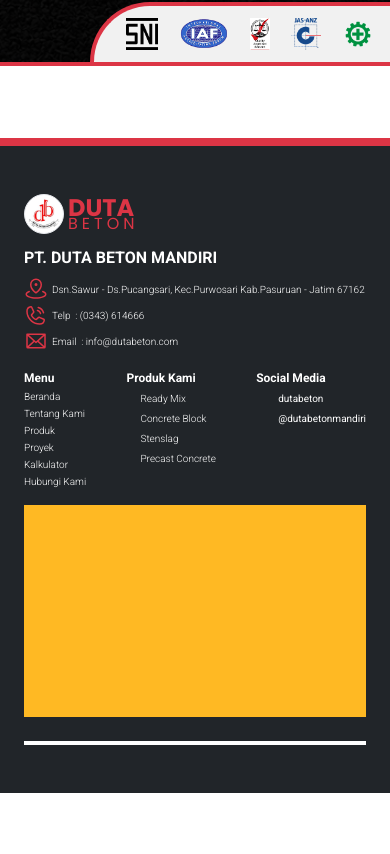
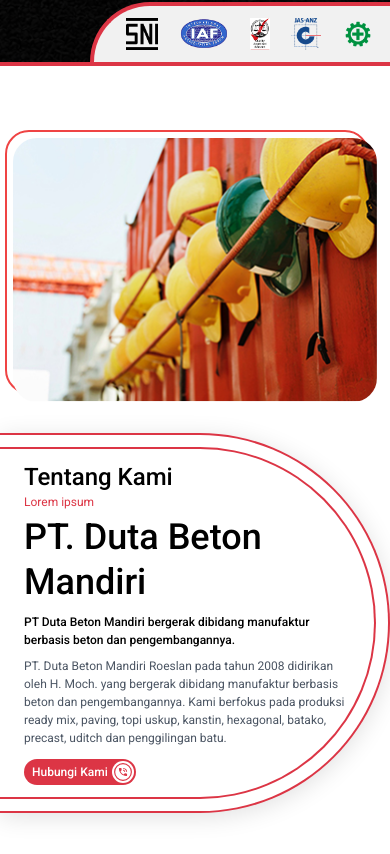
Before and after one commit to Faizululum/Duta-Beton-Website, a Next.js app: page /about in a window 390 px wide. Shown: the part 1210-2064 px from the top of the page. Before the commit the page ends 2003 px from the top, so only its background shows below. Built offline with nearby package versions, Linux system fonts and the light colour scheme; some icons are missing.

Commit message:
feat(about): create responsive about us section (#22)
* chore(layout): add new dynamic text layout

* feat(about): create responsive about us section

```diff
--- a/src/app/about/page.jsx
+++ b/src/app/about/page.jsx
@@ -1,4 +1,5 @@
 import AboutHero from "@/components/page/about/AboutHero";
+import AboutUsSection from "@/components/page/about/AboutUsSection";
 import DetailSection from "@/components/page/about/DetailSection";
 
 export default function AboutPage() {
@@ -6,6 +7,7 @@ export default function AboutPage() {
     <div>
       <AboutHero />
       <DetailSection />
+      <AboutUsSection />
     </div>
   );
 }
--- a/src/components/layout/TextLayout.jsx
+++ b/src/components/layout/TextLayout.jsx
@@ -14,13 +14,14 @@ export default function TitleLayout({ title, description, align = "center" }) {
   );
 }
 
-export function BodyLayout({ title, description }) {
+export function BodyLayout({ title, description, subtitle = "" }) {
   return (
     <div className="flex flex-col gap-thin-md md:gap-thin-lg">
       <h1 className="text-mob-h2 font-medium md:text-desk-h2">{title}</h1>
-      <p className="text-desc">
-        {description}
-      </p>
+      <h3 className="text-mob-tagline md:text-desk-tagline font-medium">
+        {subtitle}
+      </h3>
+      <p className="text-desc">{description}</p>
     </div>
   );
 }
--- /dev/null
+++ b/src/components/page/about/AboutUsSection.jsx
@@ -0,0 +1,40 @@
+import Button from "@/components/general/Button";
+import TitleLayout, { BodyLayout } from "@/components/layout/TextLayout";
+import CardImage from "@/components/ui/CardImage";
+import Link from "next/link";
+
+export default function AboutUsSection() {
+  return (
+    <div className="flex flex-col md:flex-row w-full md:pl-40 items-center justify-center md:justify-end gap-regular-lg mb-bold-3xl">
+      <div className="md:-mr-bold-4xl">
+        <CardImage src="/about.jpg" alt="about" align="left" />
+      </div>
+      <div className="w-full md:w-[1120px] bg-white border-2 md:border-4 border-l-0 md:border-r-0 p-thin-lg pl-0 md:pl-thin-lg md:pr-0 border-primary-red shadow-shadow-card-large rounded-full rounded-l-none md:rounded-l-full md:rounded-r-none">
+        <div className="flex flex-col w-full bg-white border-2 md:border-4 border-l-0 md:border-r-0 px-regular-lg md:pr-bold-4xl md:pl-[156px] py-thin-lg md:py-regular-lg gap-thin-lg md:gap-regular-lg border-primary-red rounded-full rounded-l-none md:rounded-l-full md:rounded-r-none">
+          <div className="flex flex-col gap-thin-sm">
+            <TitleLayout
+              title="Tentang Kami"
+              description="Lorem ipsum"
+              align="left"
+            />
+            <BodyLayout
+              title="PT. Duta Beton Mandiri"
+              subtitle="PT Duta Beton Mandiri bergerak dibidang manufaktur berbasis beton dan pengembangannya."
+              description="PT. Duta Beton Mandiri Roeslan pada tahun 2008 didirikan oleh H. Moch. yang bergerak dibidang manufaktur berbasis beton dan pengembangannya. Kami berfokus pada produksi ready mix, paving, topi uskup, kanstin, hexagonal, batako, precast, uditch dan penggilingan batu."
+            />
+          </div>
+          <div className="w-max">
+            <Link href="/contact">
+              <Button
+                label="Hubungi Kami"
+                color="red"
+                variant="filled"
+                icon="phoneRedOutline"
+              />
+            </Link>
+          </div>
+        </div>
+      </div>
+    </div>
+  );
+}
```
